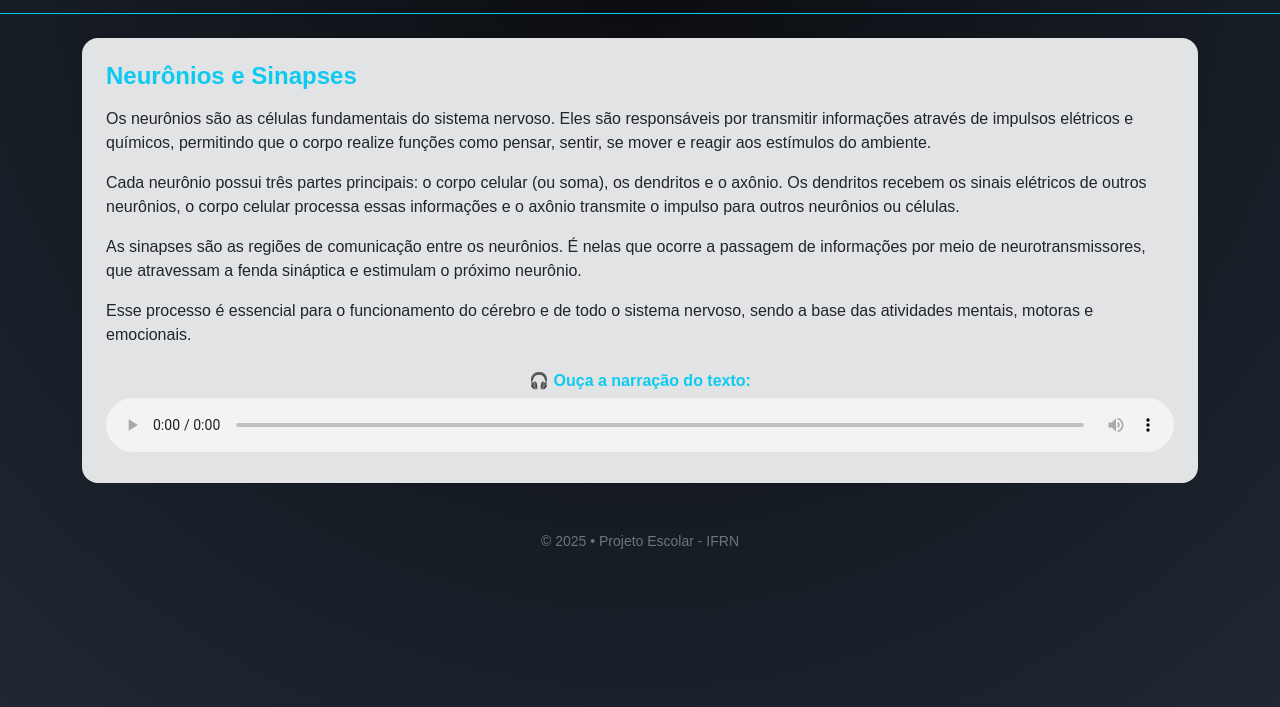
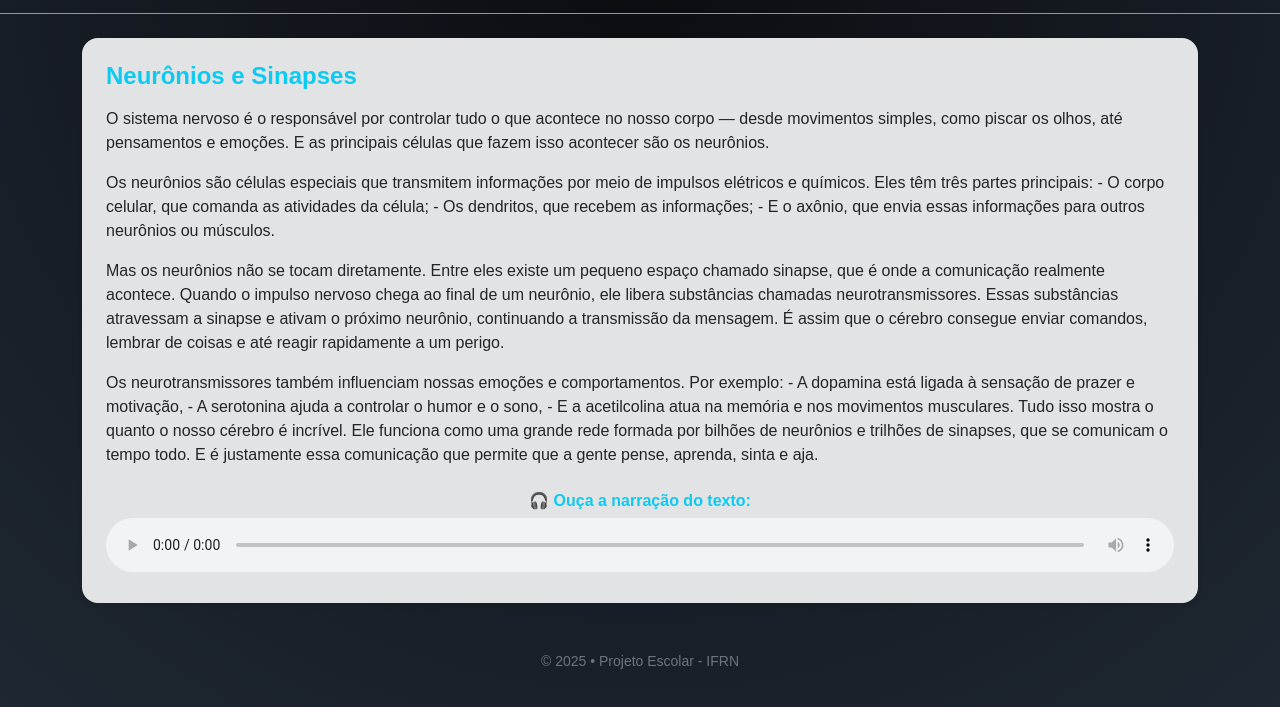
Before and after one commit to Luizgabriel17/Autoria-Web, a plain HTML site: page HTML/texto.html in a window 1280 px wide. Shown: the part 57-764 px from the top of the page. Drawn offline with nearby package versions, Linux system fonts and the light colour scheme.

Commit message:
TESTE 4.4

```diff
--- a/HTML/texto.html
+++ b/HTML/texto.html
@@ -30,26 +30,35 @@
       <h4 class="text-info mb-3 fw-bold">Neurônios e Sinapses</h4>
 
       <p>
-        Os neurônios são as células fundamentais do sistema nervoso. Eles são responsáveis
-        por transmitir informações através de impulsos elétricos e químicos, permitindo que
-        o corpo realize funções como pensar, sentir, se mover e reagir aos estímulos do ambiente.
+        O sistema nervoso é o responsável por controlar tudo o que acontece no nosso corpo — desde movimentos simples, como piscar os olhos, até pensamentos e emoções.
+        E as principais células que fazem isso acontecer são os neurônios.
       </p>
 
       <p>
-        Cada neurônio possui três partes principais: o corpo celular (ou soma), os dendritos e o axônio.
-        Os dendritos recebem os sinais elétricos de outros neurônios, o corpo celular processa essas
-        informações e o axônio transmite o impulso para outros neurônios ou células.
+        Os neurônios são células especiais que transmitem informações por meio de impulsos elétricos e químicos. Eles têm três partes principais:
+            - O corpo celular, que comanda as atividades da célula;
+            - Os dendritos, que recebem as informações;
+            - E o axônio, que envia essas informações para outros neurônios ou músculos.
       </p>
 
       <p>
-        As sinapses são as regiões de comunicação entre os neurônios. É nelas que ocorre a
-        passagem de informações por meio de neurotransmissores, que atravessam a fenda sináptica
-        e estimulam o próximo neurônio.
+        Mas os neurônios não se tocam diretamente. Entre eles existe um pequeno espaço
+        chamado sinapse, que é onde a comunicação realmente acontece.
+
+        Quando o impulso nervoso chega ao final de um neurônio, ele libera substâncias chamadas neurotransmissores.
+        Essas substâncias atravessam a sinapse e ativam o próximo neurônio, continuando a transmissão da mensagem.
+        É assim que o cérebro consegue enviar comandos, lembrar de coisas e até reagir rapidamente a um perigo.
       </p>
 
       <p>
-        Esse processo é essencial para o funcionamento do cérebro e de todo o sistema nervoso,
-        sendo a base das atividades mentais, motoras e emocionais.
+        Os neurotransmissores também influenciam nossas emoções e comportamentos. Por exemplo:
+            - A dopamina está ligada à sensação de prazer e motivação,
+            - A serotonina ajuda a controlar o humor e o sono,
+            - E a acetilcolina atua na memória e nos movimentos musculares.
+
+        Tudo isso mostra o quanto o nosso cérebro é incrível.
+        Ele funciona como uma grande rede formada por bilhões de neurônios e trilhões de sinapses, que se comunicam o tempo todo.
+        E é justamente essa comunicação que permite que a gente pense, aprenda, sinta e aja.
       </p>
 
       <div class="mt-4 text-center">
```
